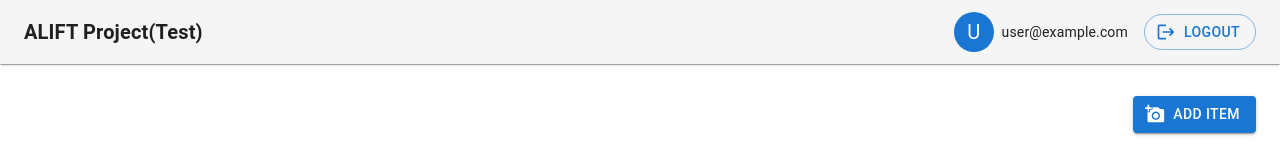
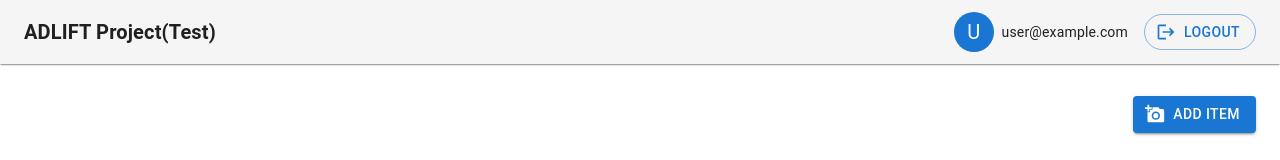
Before and after one commit to arvind05745/Firebase-adlift, a React (Create React App) app: page / in a window 1280 px wide. Shown: the top 160 px of the page. Built offline with nearby package versions, Linux system fonts and the light colour scheme; no server answers; the database is empty; sample sign-in values are in the browser's storage.

Commit message:
changes dine

```diff
--- a/src/Page/NavBar.js
+++ b/src/Page/NavBar.js
@@ -40,7 +40,7 @@ export default function NavBar({ user }) {
             sx={{ flexGrow: 1, fontWeight: "bold", cursor: "pointer" }}
             onClick={() => navigate("/home")}
           >
-            ALIFT Project(Test)
+            ADLIFT Project(Test)
           </Typography>
 
           <Box
```
